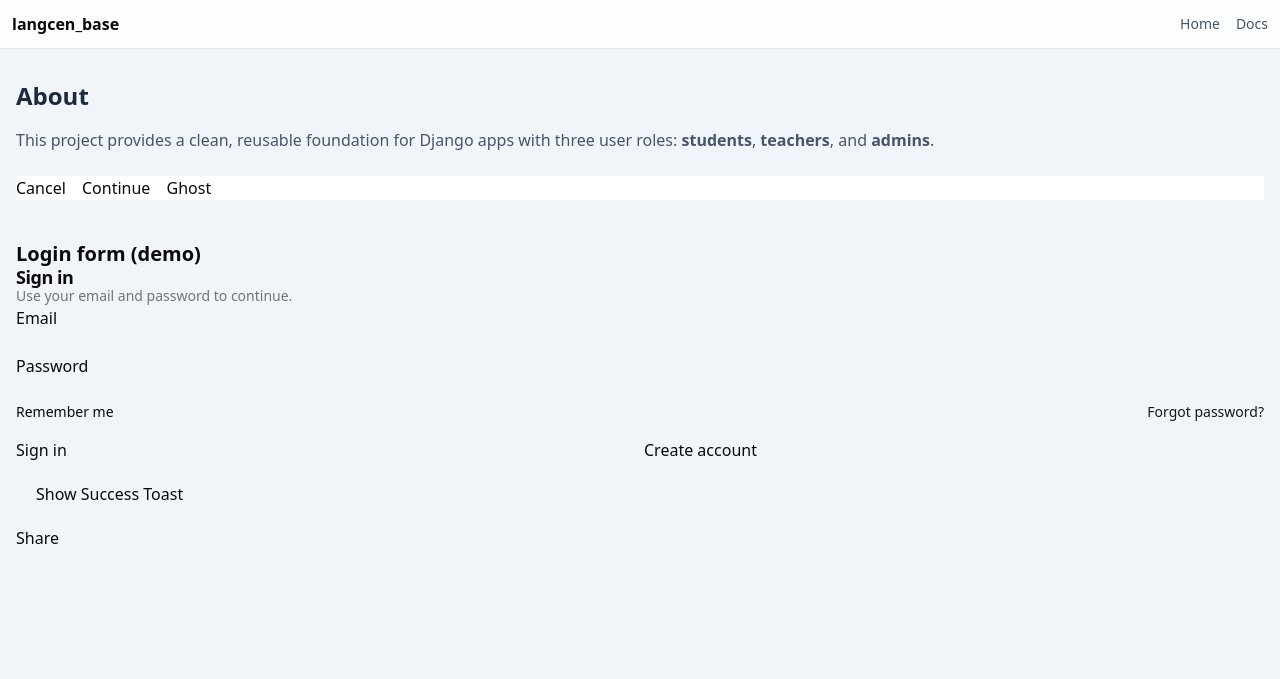
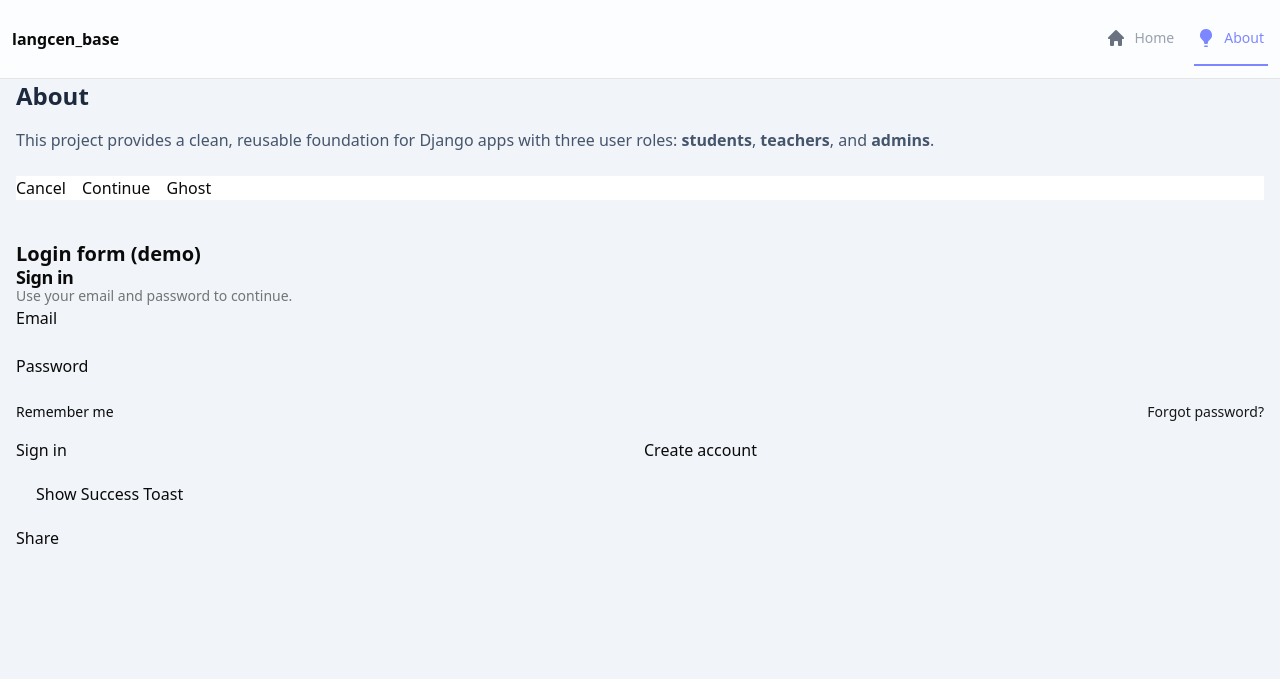
Before and after one commit to pedbad/langcen_base, a Django app: page /about/ in a window 1280 px wide. Shown: the top 679 px of the page. Run offline with Django 5.2, Linux system fonts and the light colour scheme; style sheets or scripts are compiled from the project's sources.

Commit message:
modified header.html to add home and about icons

```diff
--- a/src/core/templates/core/partials/header.html
+++ b/src/core/templates/core/partials/header.html
@@ -3,8 +3,25 @@
     <a href="/" class="font-semibold">langcen_base</a>
     <div class="flex items-center gap-4 text-sm text-slate-600">
       <!-- role-aware links later -->
-      <a href="#" class="hover:text-slate-900">Home</a>
-      <a href="#" class="hover:text-slate-900">Docs</a>
+      <a href="{% url 'core:landing' %}" class="group inline-flex items-center border-b-2 border-transparent px-1 py-4 text-sm font-medium text-gray-400 hover:border-white/20 hover:text-gray-300">
+        <svg viewBox="0 0 20 20" fill="currentColor" data-slot="icon" aria-hidden="true" class="mr-2 -ml-0.5 size-5 text-gray-500 group-hover:text-gray-400">
+          <path fill-rule="evenodd" d="M9.293 2.293a1 1 0 0 1 1.414 0l7 7A1 1 0 0 1 17 11h-1v6a1 1 0 0 1-1 1h-2a1 1 0 0 1-1-1v-3a1 1 0 0 0-1-1H9a1 1 0 0 0-1 1v3a1 1 0 0 1-1 1H5a1 1 0 0 1-1-1v-6H3a1 1 0 0 1-.707-1.707l7-7Z" clip-rule="evenodd" />
+        </svg>
+        <span>Home</span>
+      </a>
+      <a href="{% url 'core:about' %}" aria-current="page" class="group inline-flex items-center border-b-2 border-indigo-400 px-1 py-4 text-sm font-medium text-indigo-400">
+          <svg viewBox="0 0 20 20" fill="currentColor" data-slot="icon" aria-hidden="true" class="mr-2 -ml-0.5 size-5 text-indigo-400">
+            <path d="M10 1a6 6 0 0 0-3.815 10.631C7.237 12.5 8 13.443 8 14.456v.644a.75.75 0 0 0 .572.729 6.016 6.016 0 0 0 2.856 0A.75.75 0 0 0 12 15.1v-.644c0-1.013.762-1.957 1.815-2.825A6 6 0 0 0 10 1ZM8.863 17.414a.75.75 0 0 0-.226 1.483 9.066 9.066 0 0 0 2.726 0 .75.75 0 0 0-.226-1.483 7.553 7.553 0 0 1-2.274 0Z" />
+          </svg>
+          <span>About</span>
+        </a>
     </div>
   </nav>
+
+
+
+
+
+
+
 </header>
```
